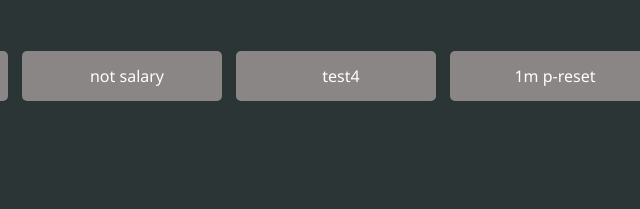
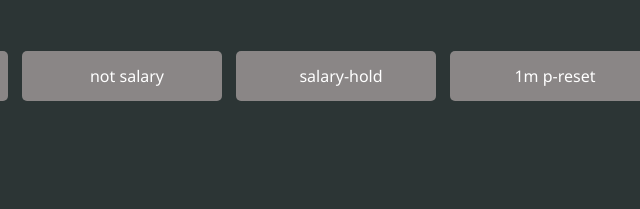
Before and after one commit to imaltaf/KB-Tool, a plain HTML site: page index.html in a window 1280 px wide. Shown: the part 489-698 px from the top of the page, 518-1158 px from the left. Drawn offline with nearby package versions, Linux system fonts and the light colour scheme.

Commit message:
changed test4

```diff
--- a/index.html
+++ b/index.html
@@ -56,9 +56,9 @@ c0f;">Search </button>
       <span>not salary</span>
       <div class="copied-message">Copied!</div>
     </div>
-    <div class="button" onclick="copyToClipboard('text4', this)">
+    <div class="button" onclick="copyToClipboard('Need to confirm salary -- ', this)">
       <i class="bi bi-clipboard icon"></i>
-      <span>test4</span>
+      <span>salary-hold</span>
       <div class="copied-message">Copied!</div>
     </div>
     <div class="button" onclick="copyToClipboard('Need till date bank statement -- Hence given p-reset ', this)">
```
